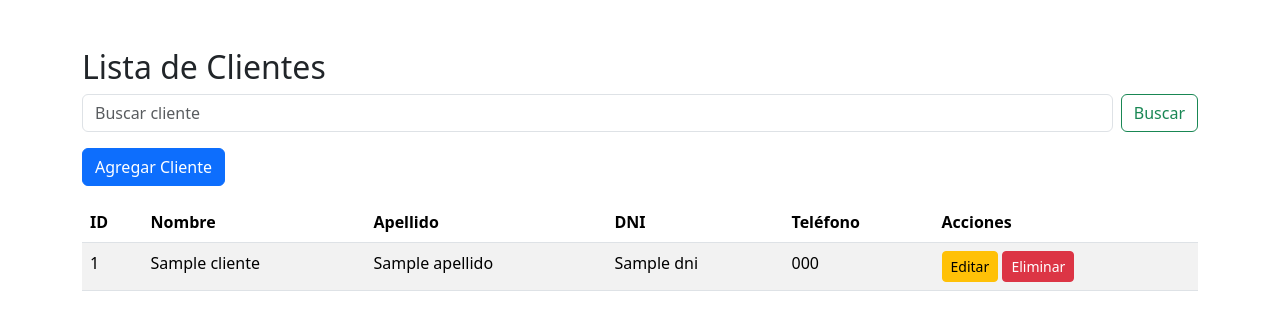
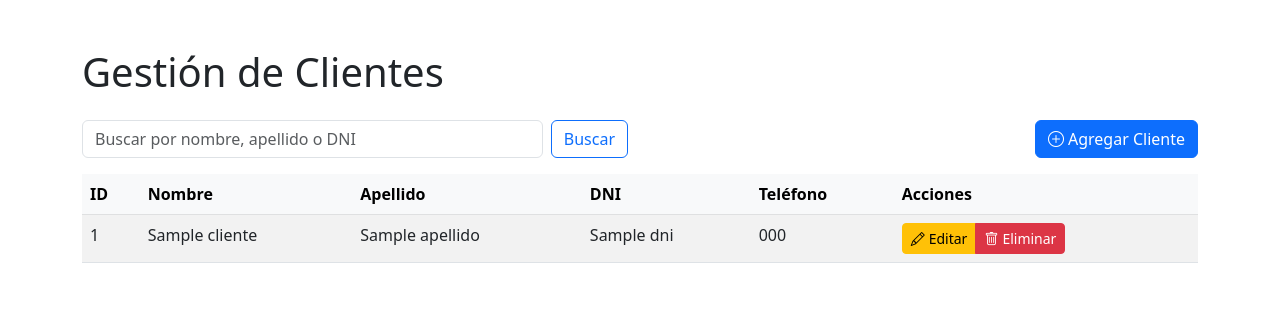
Before and after one commit to hilacarreon/tpcampo, a Flask app: template proyecto/templates/index.html in a window 1280 px wide. Shown: the top 330 px of the page. Run offline with Flask 3, Linux system fonts and the light colour scheme; the template is opened without the code that fills it: most values are stand-ins (such as "Sample title", 1, 10 or a date in 2020); one stand-in notice (Sample message) is shown.

Commit message:
Mejoras generales

```diff
--- a/proyecto/app.py
+++ b/proyecto/app.py
@@ -1,38 +1,73 @@
-from flask import Flask, render_template, request, redirect, url_for
+from flask import Flask, render_template, request, redirect, url_for, flash
 import mysql.connector
+from mysql.connector import Error
+import re
 
 app = Flask(__name__)
+app.secret_key = 'your_secret_key_here'  # For flash messages
 
-# Conexión a la base de datos MySQL
 def get_db_connection():
-    conn = mysql.connector.connect(
-        host='localhost',
-        user='root',
-        password='2003Leon$',  # Reemplaza con tu contraseña de MySQL
-        database='mydb'  # Nombre de tu base de datos
-    )
-    return conn
+    try:
+        conn = mysql.connector.connect(
+            host='localhost',
+            user='root',
+            password='2003Leon$',
+            database='mydb',
+            connection_timeout=5,
+            pool_size=5
+        )
+        return conn
+    except Error as e:
+        flash(f'Error connecting to database: {e}', 'error')
+        return None
+
+def validate_input(nombre, apellido, dni, telefono):
+    """Validate input fields"""
+    errors = []
+
+    if not nombre or len(nombre) < 2:
+        errors.append('Nombre debe tener al menos 2 caracteres')
+
+    if not apellido or len(apellido) < 2:
+        errors.append('Apellido debe tener al menos 2 caracteres')
+
+    # DNI validation (assuming Argentine DNI format)
+    if not re.match(r'^\d{7,8}$', dni):
+        errors.append('DNI debe contener 7-8 dígitos numéricos')
+
+    # Phone validation (assuming Argentine phone format)
+    if not re.match(r'^(?:(?:\+54|0)?(?:9\d{10}|\d{10}))$', telefono):
+        errors.append('Teléfono debe ser un número válido')
+
+    return errors
 
 @app.route('/', methods=['GET'])
 def index():
     query = request.args.get('query', '')
 
     conn = get_db_connection()
-    cursor = conn.cursor(dictionary=True)
+    if not conn:
+        return redirect(url_for('index'))
 
-    # Realizamos la consulta con un filtro si hay una búsqueda
-    if query:
-        cursor.execute("""
-            SELECT * FROM cliente
-            WHERE nombre LIKE %s OR apellido LIKE %s OR dni LIKE %s
-        """, ('%' + query + '%', '%' + query + '%', '%' + query + '%'))
-    else:
-        cursor.execute("SELECT * FROM cliente")
+    try:
+        cursor = conn.cursor(dictionary=True)
 
-    clientes = cursor.fetchall()
-    cursor.close()
-    conn.close()
-    return render_template('index.html', clientes=clientes)
+        if query:
+            cursor.execute("""
+                SELECT * FROM cliente
+                WHERE nombre LIKE %s OR apellido LIKE %s OR dni LIKE %s
+            """, ('%' + query + '%', '%' + query + '%', '%' + query + '%'))
+        else:
+            cursor.execute("SELECT * FROM cliente ORDER BY id DESC")
+
+        clientes = cursor.fetchall()
+        cursor.close()
+        conn.close()
+        return render_template('index.html', clientes=clientes, query=query)
+
+    except Error as e:
+        flash(f'Error al recuperar clientes: {e}', 'error')
+        return render_template('index.html', clientes=[], query=query)
 
 @app.route('/agregar', methods=['GET', 'POST'])
 def agregar_cliente():
@@ -42,57 +77,129 @@
         dni = request.form['dni']
         telefono = request.form['telefono']
 
+        # Input validation
+        input_errors = validate_input(nombre, apellido, dni, telefono)
+        if input_errors:
+            for error in input_errors:
+                flash(error, 'error')
+            return render_template('agregar_cliente.html',
+                                   nombre=nombre,
+                                   apellido=apellido,
+                                   dni=dni,
+                                   telefono=telefono)
+
         conn = get_db_connection()
-        cursor = conn.cursor()
-        cursor.execute("""
-            INSERT INTO cliente (nombre, apellido, dni, telefono)
-            VALUES (%s, %s, %s, %s)
-        """, (nombre, apellido, dni, telefono))
-        conn.commit()
-        cursor.close()
-        conn.close()
+        if not conn:
+            return redirect(url_for('index'))
 
-        return redirect(url_for('index'))
+        try:
+            cursor = conn.cursor()
+            # Check for existing DNI
+            cursor.execute("SELECT id FROM cliente WHERE dni = %s", (dni,))
+            if cursor.fetchone():
+                flash('Ya existe un cliente con este DNI', 'error')
+                return render_template('agregar_cliente.html',
+                                       nombre=nombre,
+                                       apellido=apellido,
+                                       dni=dni,
+                                       telefono=telefono)
+
+            cursor.execute("""
+                INSERT INTO cliente (nombre, apellido, dni, telefono)
+                VALUES (%s, %s, %s, %s)
+            """, (nombre, apellido, dni, telefono))
+            conn.commit()
+            flash('Cliente agregado exitosamente', 'success')
+
+            cursor.close()
+            conn.close()
+            return redirect(url_for('index'))
+
+        except Error as e:
+            flash(f'Error al agregar cliente: {e}', 'error')
+            return redirect(url_for('index'))
 
     return render_template('agregar_cliente.html')
 
 @app.route('/editar/<int:id>', methods=['GET', 'POST'])
 def editar_cliente(id):
     conn = get_db_connection()
-    cursor = conn.cursor(dictionary=True)
+    if not conn:
+        return redirect(url_for('index'))
 
-    if request.method == 'POST':
-        nombre = request.form['nombre']
-        apellido = request.form['apellido']
-        dni = request.form['dni']
-        telefono = request.form['telefono']
+    try:
+        cursor = conn.cursor(dictionary=True)
 
-        cursor.execute("""
-            UPDATE cliente
-            SET nombre = %s, apellido = %s, dni = %s, telefono = %s
-            WHERE id = %s
-        """, (nombre, apellido, dni, telefono, id))
+        if request.method == 'POST':
+            nombre = request.form['nombre']
+            apellido = request.form['apellido']
+            dni = request.form['dni']
+            telefono = request.form['telefono']
+
+            # Input validation
+            input_errors = validate_input(nombre, apellido, dni, telefono)
+            if input_errors:
+                for error in input_errors:
+                    flash(error, 'error')
+                return render_template('editar_cliente.html', cliente={'id': id, 'nombre': nombre, 'apellido': apellido, 'dni': dni, 'telefono': telefono})
+
+            # Check for existing DNI (excluding current record)
+            cursor.execute("SELECT id FROM cliente WHERE dni = %s AND id != %s", (dni, id))
+            if cursor.fetchone():
+                flash('Ya existe otro cliente con este DNI', 'error')
+                return render_template('editar_cliente.html', cliente={'id': id, 'nombre': nombre, 'apellido': apellido, 'dni': dni, 'telefono': telefono})
+
+            cursor.execute("""
+                UPDATE cliente
+                SET nombre = %s, apellido = %s, dni = %s, telefono = %s
+                WHERE id = %s
+            """, (nombre, apellido, dni, telefono, id))
+            conn.commit()
+            flash('Cliente actualizado exitosamente', 'success')
+
+            cursor.close()
+            conn.close()
+            return redirect(url_for('index'))
+
+        # GET method
+        cursor.execute("SELECT * FROM cliente WHERE id = %s", (id,))
+        cliente = cursor.fetchone()
+
+        if not cliente:
+            flash('Cliente no encontrado', 'error')
+            return redirect(url_for('index'))
+
+        cursor.close()
+        conn.close()
+        return render_template('editar_cliente.html', cliente=cliente)
+
+    except Error as e:
+        flash(f'Error al editar cliente: {e}', 'error')
+        return redirect(url_for('index'))
+
+@app.route('/eliminar/<int:id>', methods=['POST'])
+def eliminar_cliente(id):
+    conn = get_db_connection()
+    if not conn:
+        return redirect(url_for('index'))
+
+    try:
+        cursor = conn.cursor()
+        cursor.execute("DELETE FROM cliente WHERE id = %s", (id,))
         conn.commit()
+
+        if cursor.rowcount > 0:
+            flash('Cliente eliminado exitosamente', 'success')
+        else:
+            flash('Cliente no encontrado', 'error')
+
         cursor.close()
         conn.close()
         return redirect(url_for('index'))
 
-    cursor.execute("SELECT * FROM cliente WHERE id = %s", (id,))
-    cliente = cursor.fetchone()
-    cursor.close()
-    conn.close()
-
-    return render_template('editar_cliente.html', cliente=cliente)
-
-@app.route('/eliminar/<int:id>', methods=['POST'])
-def eliminar_cliente(id):
-    conn = get_db_connection()
-    cursor = conn.cursor()
-    cursor.execute("DELETE FROM cliente WHERE id = %s", (id,))
-    conn.commit()
-    cursor.close()
-    conn.close()
-    return redirect(url_for('index'))
+    except Error as e:
+        flash(f'Error al eliminar cliente: {e}', 'error')
+        return redirect(url_for('index'))
 
 if __name__ == '__main__':
-    app.run(debug=True)
+    app.run(debug=True, host='0.0.0.0', port=5000)
--- /dev/null
+++ b/proyecto/templates/base.html
@@ -0,0 +1,53 @@
+<!DOCTYPE html>
+<html lang="es">
+<head>
+    <meta charset="UTF-8">
+    <meta name="viewport" content="width=device-width, initial-scale=1.0">
+    <title>{% block title %}Gestión de Clientes{% endblock %}</title>
+    <link href="https://cdn.jsdelivr.net/npm/bootstrap@5.3.0/dist/css/bootstrap.min.css" rel="stylesheet">
+    <style>
+        .toast-container {
+            position: fixed;
+            top: 20px;
+            right: 20px;
+            z-index: 1100;
+        }
+    </style>
+</head>
+<body>
+    <!-- Toast Container -->
+    <div class="toast-container position-fixed top-0 end-0 p-3">
+        {% with messages = get_flashed_messages(with_categories=true) %}
+            {% if messages %}
+                {% for category, message in messages %}
+                    <div class="toast align-items-center text-bg-{{ 'success' if category == 'success' else 'danger' }} border-0" role="alert" aria-live="assertive" aria-atomic="true">
+                        <div class="d-flex">
+                            <div class="toast-body">
+                                {{ message }}
+                            </div>
+                            <button type="button" class="btn-close btn-close-white me-2 m-auto" data-bs-dismiss="toast" aria-label="Close"></button>
+                        </div>
+                    </div>
+                {% endfor %}
+            {% endif %}
+        {% endwith %}
+    </div>
+
+    {% block content %}{% endblock %}
+
+    <script src="https://cdn.jsdelivr.net/npm/bootstrap@5.3.0/dist/js/bootstrap.bundle.min.js"></script>
+    <link rel="stylesheet" href="https://cdn.jsdelivr.net/npm/bootstrap-icons@1.10.0/font/bootstrap-icons.css">
+
+    <script>
+        // Auto-show toasts
+        document.addEventListener('DOMContentLoaded', function() {
+            var toastElList = [].slice.call(document.querySelectorAll('.toast'))
+            var toastList = toastElList.map(function(toastEl) {
+                return new bootstrap.Toast(toastEl, {
+                    delay: 5000 // 5 seconds
+                }).show();
+            });
+        });
+    </script>
+</body>
+</html>
--- a/proyecto/templates/index.html
+++ b/proyecto/templates/index.html
@@ -1,27 +1,28 @@
-<!DOCTYPE html>
-<html lang="es">
-<head>
-    <meta charset="UTF-8">
-    <meta name="viewport" content="width=device-width, initial-scale=1.0">
-    <title>Lista de Clientes</title>
-    <link href="https://cdn.jsdelivr.net/npm/bootstrap@5.3.0-alpha1/dist/css/bootstrap.min.css" rel="stylesheet">
-</head>
-<body>
-    <div class="container mt-5">
-        <h2>Lista de Clientes</h2>
+{% extends "base.html" %}
 
-        <!-- Formulario de búsqueda -->
-        <form class="d-flex mb-3" method="GET" action="{{ url_for('index') }}">
-            <input class="form-control me-2" type="search" placeholder="Buscar cliente" aria-label="Search" name="query" value="{{ request.args.get('query', '') }}">
-            <button class="btn btn-outline-success" type="submit">Buscar</button>
-        </form>
+{% block title %}Gestión de Clientes{% endblock %}
 
-        <!-- Enlace para agregar un cliente -->
-        <a href="{{ url_for('agregar_cliente') }}" class="btn btn-primary mb-3">Agregar Cliente</a>
+{% block content %}
+<div class="container mt-5">
+    <h1 class="mb-4">Gestión de Clientes</h1>
 
-        <!-- Tabla de clientes -->
-        <table class="table table-striped">
-            <thead>
+    <div class="row mb-3">
+        <div class="col-md-6">
+            <form method="GET" action="{{ url_for('index') }}" class="d-flex">
+                <input type="search" name="query" class="form-control me-2" placeholder="Buscar por nombre, apellido o DNI" value="{{ query }}">
+                <button type="submit" class="btn btn-outline-primary">Buscar</button>
+            </form>
+        </div>
+        <div class="col-md-6 text-end">
+            <a href="{{ url_for('agregar_cliente') }}" class="btn btn-primary">
+                <i class="bi bi-plus-circle me-1"></i>Agregar Cliente
+            </a>
+        </div>
+    </div>
+
+    <div class="table-responsive">
+        <table class="table table-striped table-hover">
+            <thead class="table-light">
                 <tr>
                     <th>ID</th>
                     <th>Nombre</th>
@@ -33,22 +34,51 @@
             </thead>
             <tbody>
                 {% for cliente in clientes %}
-                    <tr>
-                        <td>{{ cliente['ID'] }}</td>
-                        <td>{{ cliente['nombre'] }}</td>
-                        <td>{{ cliente['apellido'] }}</td>
-                        <td>{{ cliente['dni'] }}</td>
-                        <td>{{ cliente['telefono'] }}</td>
-                        <td>
-                            <a href="{{ url_for('editar_cliente', id=cliente['ID']) }}" class="btn btn-warning btn-sm">Editar</a>
-                            <form action="{{ url_for('eliminar_cliente', id=cliente['ID']) }}" method="POST" style="display:inline;">
-                                <button type="submit" class="btn btn-danger btn-sm">Eliminar</button>
-                            </form>
-                        </td>
-                    </tr>
+                <tr>
+                    <td>{{ cliente.id }}</td>
+                    <td>{{ cliente.nombre }}</td>
+                    <td>{{ cliente.apellido }}</td>
+                    <td>{{ cliente.dni }}</td>
+                    <td>{{ cliente.telefono }}</td>
+                    <td>
+                        <div class="btn-group" role="group">
+                            <a href="{{ url_for('editar_cliente', id=cliente.id) }}" class="btn btn-warning btn-sm">
+                                <i class="bi bi-pencil me-1"></i>Editar
+                            </a>
+                            <button type="button" class="btn btn-danger btn-sm" data-bs-toggle="modal" data-bs-target="#deleteModal{{ cliente.id }}">
+                                <i class="bi bi-trash me-1"></i>Eliminar
+                            </button>
+                        </div>
+                    </td>
+                </tr>
+
+                <!-- Modal de Confirmación de Eliminación -->
+                <div class="modal fade" id="deleteModal{{ cliente.id }}" tabindex="-1" aria-labelledby="deleteModalLabel{{ cliente.id }}" aria-hidden="true">
+                    <div class="modal-dialog">
+                        <div class="modal-content">
+                            <div class="modal-header">
+                                <h5 class="modal-title" id="deleteModalLabel{{ cliente.id }}">Confirmar Eliminación</h5>
+                                <button type="button" class="btn-close" data-bs-dismiss="modal" aria-label="Close"></button>
+                            </div>
+                            <div class="modal-body">
+                                ¿Está seguro que desea eliminar al cliente <strong>{{ cliente.nombre }} {{ cliente.apellido }}</strong>?
+                            </div>
+                            <div class="modal-footer">
+                                <button type="button" class="btn btn-secondary" data-bs-dismiss="modal">Cancelar</button>
+                                <form method="POST" action="{{ url_for('eliminar_cliente', id=cliente.id) }}" class="d-inline">
+                                    <button type="submit" class="btn btn-danger">Eliminar</button>
+                                </form>
+                            </div>
+                        </div>
+                    </div>
+                </div>
+                {% else %}
+                <tr>
+                    <td colspan="6" class="text-center">No se encontraron clientes</td>
+                </tr>
                 {% endfor %}
             </tbody>
         </table>
     </div>
-</body>
-</html>
+</div>
+{% endblock %}
```
Also changed, not shown: proyecto/templates/agregar_cliente.html (+28 -19 lines), proyecto/templates/editar_cliente.html (+28 -19 lines).
